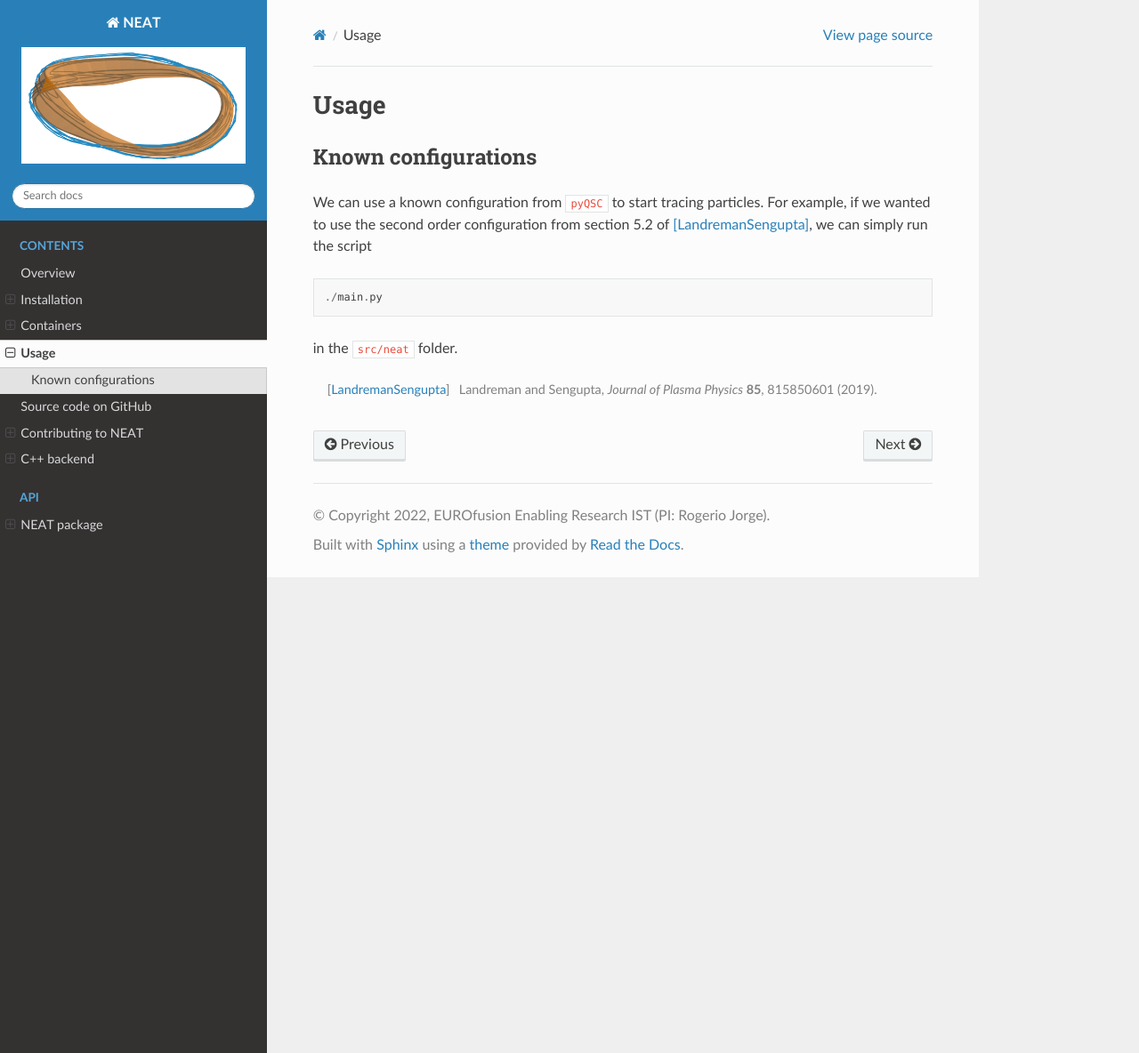
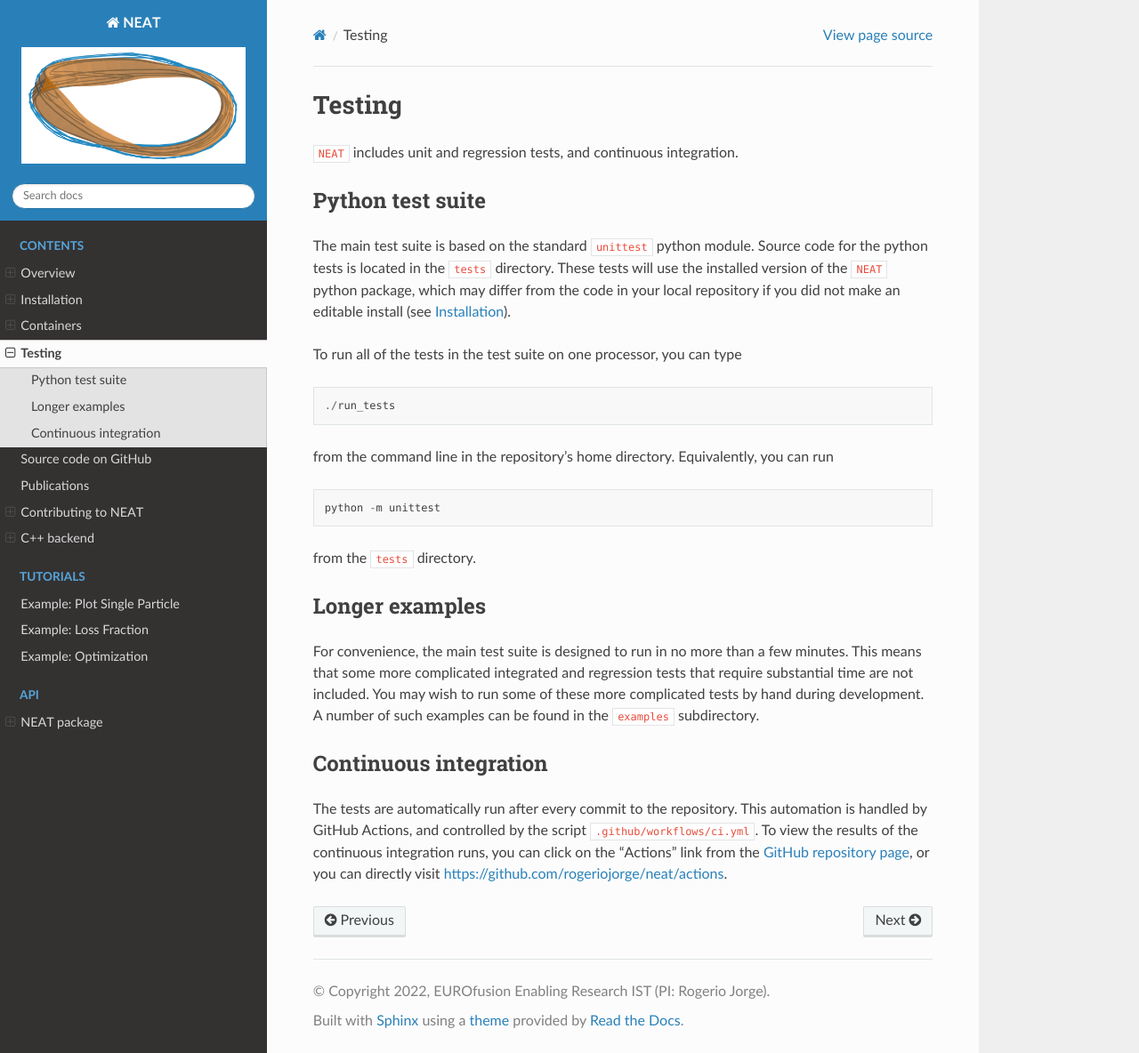
Before and after one commit to rogeriojorge/NEAT, a Sphinx documentation site: the page built from docs/source/testing.rst, in a window 1280 px wide and 1184 px high. Shown: the whole window at 89% size. Built offline with Sphinx 7.4.7 and the Read the Docs theme 2.0.0, drawn with Linux system fonts in a browser that asks for light colours; pages that are not in the unit, such as notebooks, are missing from menus.

Commit message:
Continued working on the documentation

```diff
--- a/docs/source/containers.rst
+++ b/docs/source/containers.rst
@@ -15,7 +15,7 @@ includes VMEC, pyQSC, pyQIC, SIMSOPT and SIMPLE.
 .. warning::
 
    Docker is not generally allowed to run on computers at HPC centers due to security issues.
-   For those wishing to run ``NEAT`` on MARCONI or NERSC machines, please refer to :ref:`shifter_doc`.
+   For those wishing to run ``NEAT`` on MARCONI, NERSC, or other machines, please refer to udocker.
 
 Requirements
 ^^^^^^^^^^^^
--- a/docs/source/example_loss_fraction.rst
+++ b/docs/source/example_loss_fraction.rst
@@ -0,0 +1,2 @@
+Example: Loss Fraction
+***********************
--- a/docs/source/example_optimize.rst
+++ b/docs/source/example_optimize.rst
@@ -0,0 +1,2 @@
+Example: Optimization
+***********************
--- a/docs/source/example_plot.rst
+++ b/docs/source/example_plot.rst
@@ -0,0 +1,2 @@
+Example: Plot Single Particle
+*****************************
--- a/docs/source/source.rst
+++ b/docs/source/source.rst
@@ -1,4 +1,4 @@
 `Source code on GitHub <https://github.com/rogeriojorge/NEAT>`_
 ===============================================================
 
-The source code for NEAT can be found at https://github.com/rogeriojorge/NEAT
+The source code for ``NEAT`` can be found at https://github.com/rogeriojorge/NEAT
--- a/docs/source/testing.rst
+++ b/docs/source/testing.rst
@@ -1,18 +1,48 @@
-Usage
-===============
+Testing
+^^^^^^^
 
+``NEAT`` includes unit and regression tests, and continuous integration.
 
-Known configurations
-^^^^^^^^^^^^^^^^^^^^
+Python test suite
+*****************
 
-We can use a known configuration from ``pyQSC`` to start tracing particles.
-For example, if we wanted to use the second order configuration from
-section 5.2 of [LandremanSengupta]_, we can simply run the script
+The main test suite is based on the standard ``unittest`` python module.
+Source code for the python tests is located in the ``tests`` directory.
+These tests will use the installed version of the ``NEAT`` python package,
+which may differ from the code in your local repository if you did not
+make an editable install (see :doc:`installation`).
+
+To run all of the tests in the test suite on one processor, you can type
 
 .. code-block::
 
-   ./main.py
+    ./run_tests
 
-in the ``src/neat`` folder.
+from the command line in the repository's home directory. Equivalently,
+you can run
 
-.. [LandremanSengupta] Landreman and Sengupta, *Journal of Plasma Physics* **85**, 815850601 (2019).
+.. code-block::
+
+    python -m unittest
+
+from the ``tests`` directory.
+
+
+Longer examples
+***************
+
+For convenience, the main test suite is designed to run in no more than a few minutes.
+This means that some more complicated integrated and regression tests that require substantial time
+are not included. You may wish to run some of these more complicated tests by hand during development.
+A number of such examples can be found in the ``examples`` subdirectory.
+
+
+Continuous integration
+**********************
+
+The tests are automatically run after every commit to
+the repository.  This automation is handled by GitHub Actions, and
+controlled by the script ``.github/workflows/ci.yml``.
+To view the results of the continuous integration runs, you can click on the "Actions"
+link from the `GitHub repository page <https://github.com/rogeriojorge/neat>`_,
+or you can directly visit `<https://github.com/rogeriojorge/neat/actions>`_.
```
Also changed, not shown: docs/source/installation.rst (+4 -3 lines), docs/source/overview.rst (+39 -1 lines), docs/source/publications.rst (+24 -0 lines).
